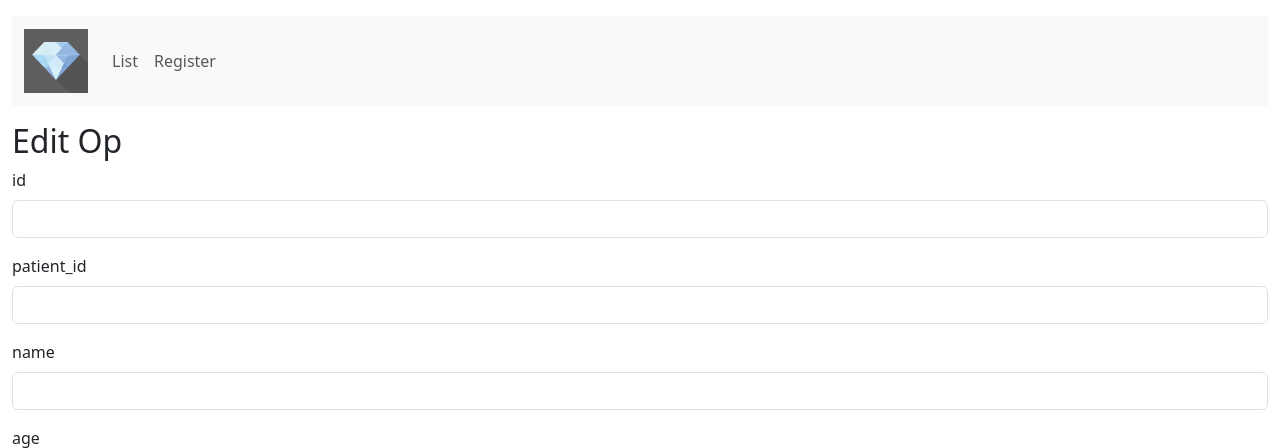
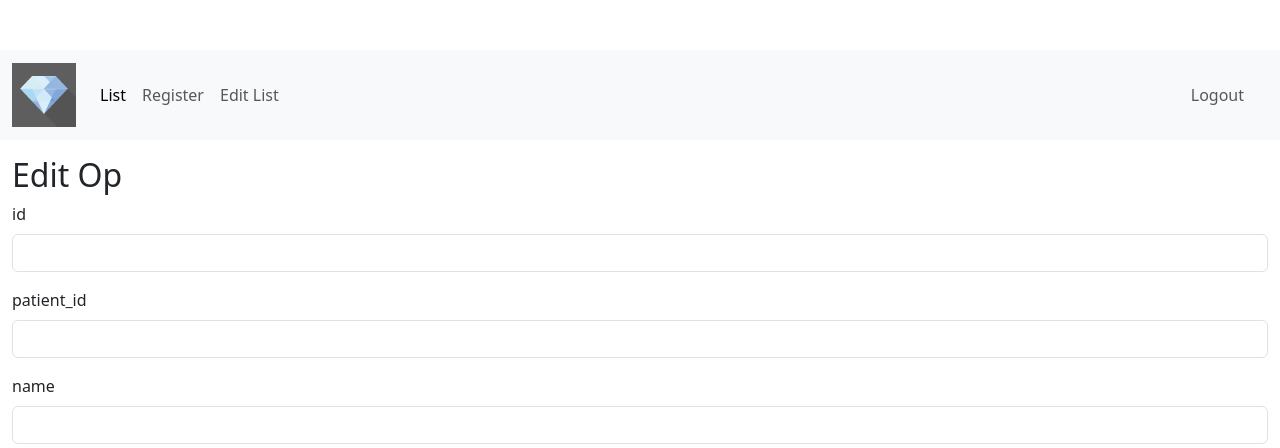
Before and after one commit to chang-hs/op_schedule, a Flask app: template templates/edit_op.html in a window 1280 px wide. Shown: the top 448 px of the page. Run offline with Flask 3, Linux system fonts and the light colour scheme; the template is opened without the code that fills it: values that come from a table or form of the project are taken from there, others are empty; tables that the repository leaves empty hold one stand-in row (values such as "Sample post"); parts of the project's set-up code (start-up, migrations or seed data) failed here and were passed over; some libraries are stand-ins or nearby versions.

Commit message:
place navbar in templates/partials

```diff
--- a/templates/base.html
+++ b/templates/base.html
@@ -5,9 +5,14 @@
     <meta charset="UTF-8" />
     <meta name="viewport" content="width=device-width, initial-scale=1.0" />
     <title>{% block title %}{% endblock %}</title>
-    <link href="{{ url_for('static', filename='css/bootstrap.min.css') }}" rel="stylesheet">
+    <link
+      href="{{ url_for('static', filename='css/bootstrap.min.css') }}"
+      rel="stylesheet"
+    />
   </head>
   <body>
+    <div style="height: 50px"></div>
+    {% include 'partials/navbar.html' %}
     <div class="container-xxl">
       <h1>{% block mytitle %}{% endblock %}</h1>
       <p>{% block content %}{% endblock %}</p>
--- a/templates/edit_op.html
+++ b/templates/edit_op.html
@@ -1,26 +1,8 @@
-{% extends "base.html" %}
-{% import "bootstrap5/form.html" as wtf %}
-{% block title %}手術編集{% endblock %}
-{% block content %}
-    <nav class="navbar navbar-expand-lg bg-body-tertiary mb-3">
-        <div class="container-fluid">
-            <a class="navbar-brand" href="#">
-                <img src="/static/icon.png">
-            </a>
-            <div class="collapse navbar-collapse" id="navbarNav">
-                <ul class="navbar-nav">
-                    <li class="nav-item">
-                        <a class="nav-link" aria-current="page" href="{{ url_for('list_ops') }}">List</a>
-                    </li>
-                    <li class="nav-item">
-                        <a class="nav-link" aria-current="page" href="{{ url_for('register') }}">Register</a>
-                    </li>
-                </ul>
-            </div>
-        </div>
-    </nav>
+{% extends "base.html" %} {% import "bootstrap5/form.html" as wtf %} {% block
+title %}手術編集{% endblock %} {% block content %}
+
 <div>
-    <h2>Edit Op</h2>
-    {{ wtf.render_form(form) }}
+  <h2>Edit Op</h2>
+  {{ wtf.render_form(form) }}
 </div>
 {% endblock %}
--- /dev/null
+++ b/templates/partials/navbar.html
@@ -0,0 +1,35 @@
+<nav class="navbar navbar-expand-lg bg-body-tertiary mb-3">
+  <div class="container-fluid">
+    <a class="navbar-brand" href="#">
+      <img src="/static/icon.png" />
+    </a>
+    <button
+      class="navbar-toggler"
+      type="button"
+      data-bs-toggle="collapse"
+      data-bs-target="#navbarNavAltMarkup"
+      aria-controls="navbarNavAltMarkup"
+      aria-expanded="false"
+      aria-label="Toggle navigation"
+    >
+      <span class="navbar-toggler-icon"></span>
+    </button>
+    <div class="collapse navbar-collapse" id="navbarNavAltMarkup">
+      <div class="navbar-nav">
+        <a
+          class="nav-link active"
+          aria-current="page"
+          href="{{ url_for('list_ops') }}"
+          >List</a
+        >
+        <a class="nav-link" href="{{ url_for('register') }}">Register</a>
+      </div>
+      <div class="navbar-nav">
+        <a class="nav-link" href="{{ url_for('edit_list') }}">Edit List</a>
+      </div>
+      <div class="navbar-nav ms-auto me-3">
+        <a class="nav-link" href="{{ url_for('logout')}}">Logout</a>
+      </div>
+    </div>
+  </div>
+</nav>
```
Also changed, not shown: templates/edit_list.html (+1 -27 lines), templates/list_op.html (+9 -30 lines), templates/register.html (+4 -26 lines).
